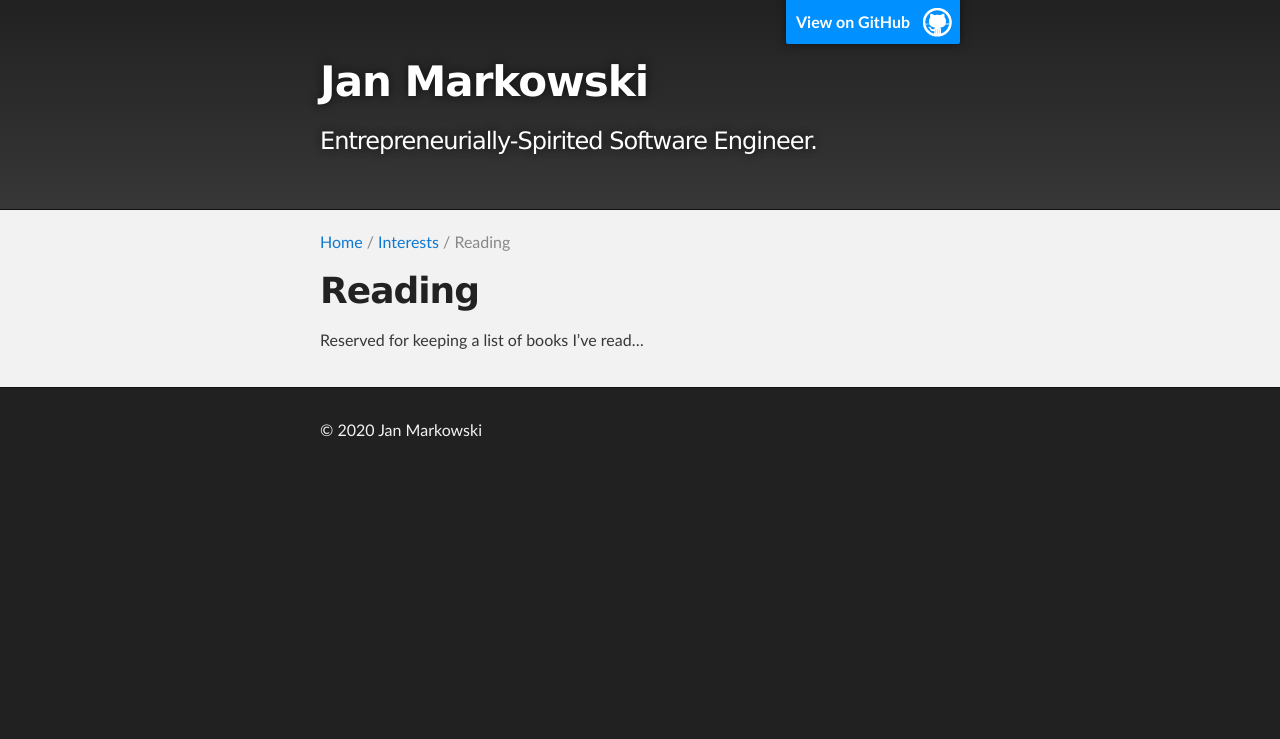
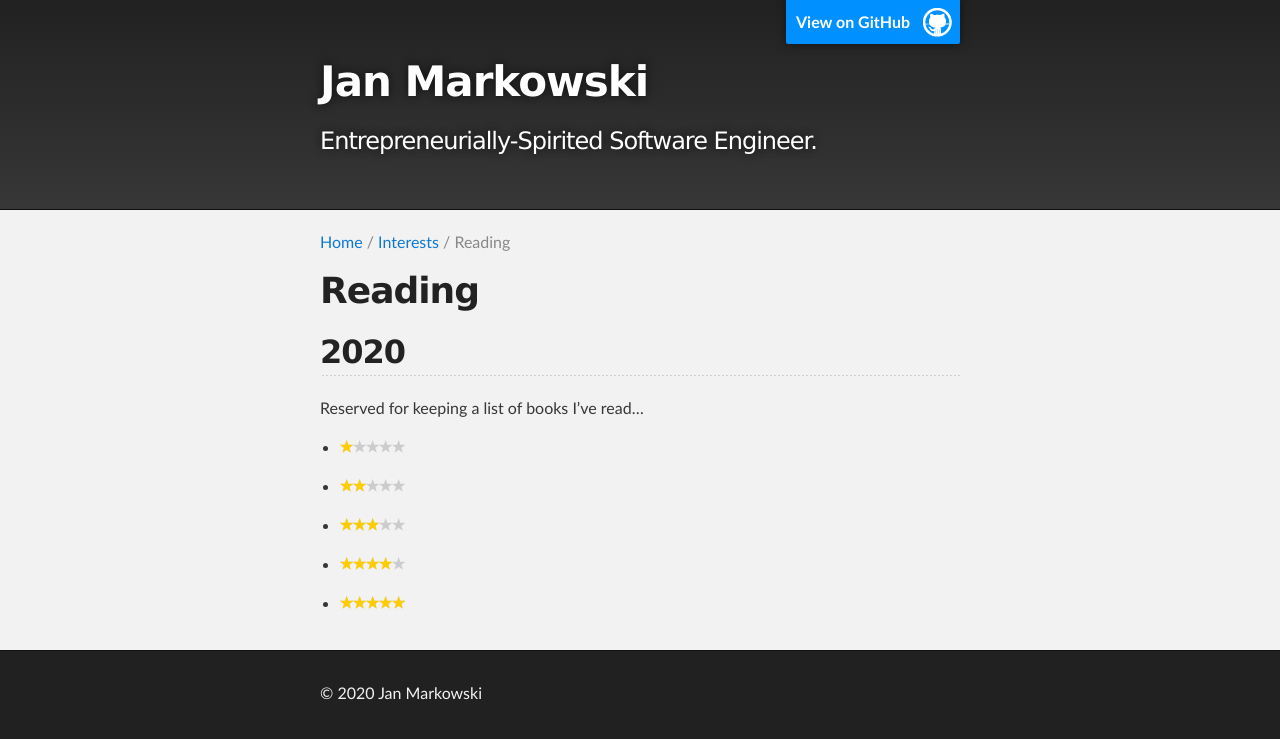
Before and after one commit to jmarkowski/jmarkowski.github.io, a Jekyll site: the page built from _interests/reading.md, in a window 1280 px wide. Shown: the top 739 px of the page. Built offline with Jekyll 4.4.1, drawn with Linux system fonts in a browser that asks for light colours.

Commit message:
Add CSS star rating sprite for my book reviews

```diff
--- a/_interests/reading.md
+++ b/_interests/reading.md
@@ -4,4 +4,50 @@ type: Reading
 
 # {{ page.type }}
 
+<!-- Create a variable to point to the stars sprite -->
+{% assign ss = "/assets/images/star-rating-sprite.png" %}
+
+{% capture star1 %}
+<span style="display: inline-block; width: 65px; height: 13px; background: url({{ ss }}) 0 0;">
+  <span style="display: block; width: 20%; height: 13px; background: url({{ ss }}) 0 -13px;">
+  </span>
+</span>
+{% endcapture %}
+
+{% capture star2 %}
+<span style="display: inline-block; width: 65px; height: 13px; background: url({{ ss }}) 0 0;">
+  <span style="display: block; width: 40%; height: 13px; background: url({{ ss }}) 0 -13px;">
+  </span>
+</span>
+{% endcapture %}
+
+{% capture star3 %}
+<span style="display: inline-block; width: 65px; height: 13px; background: url({{ ss }}) 0 0;">
+  <span style="display: block; width: 60%; height: 13px; background: url({{ ss }}) 0 -13px;">
+  </span>
+</span>
+{% endcapture %}
+
+{% capture star4 %}
+<span style="display: inline-block; width: 65px; height: 13px; background: url({{ ss }}) 0 0;">
+  <span style="display: block; width: 80%; height: 13px; background: url({{ ss }}) 0 -13px;">
+  </span>
+</span>
+{% endcapture %}
+
+{% capture star5 %}
+<span style="display: inline-block; width: 65px; height: 13px; background: url({{ ss }}) 0 0;">
+  <span style="display: block; width: 100%; height: 13px; background: url({{ ss }}) 0 -13px;">
+  </span>
+</span>
+{% endcapture %}
+
+## 2020
+
 Reserved for keeping a list of books I've read...
+
+- {{ star1 }}
+- {{ star2 }}
+- {{ star3 }}
+- {{ star4 }}
+- {{ star5 }}
```
Also changed, not shown: assets/images/star-rating-sprite.png (added).
